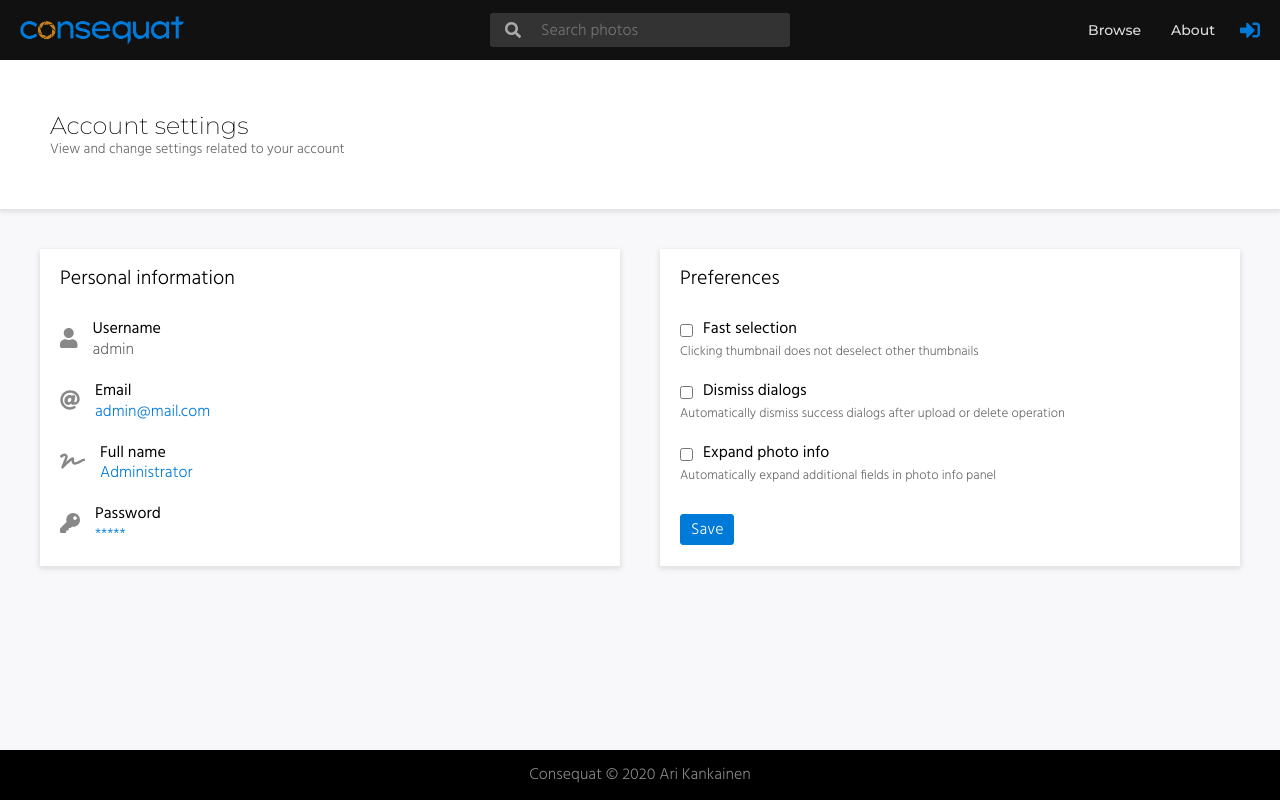
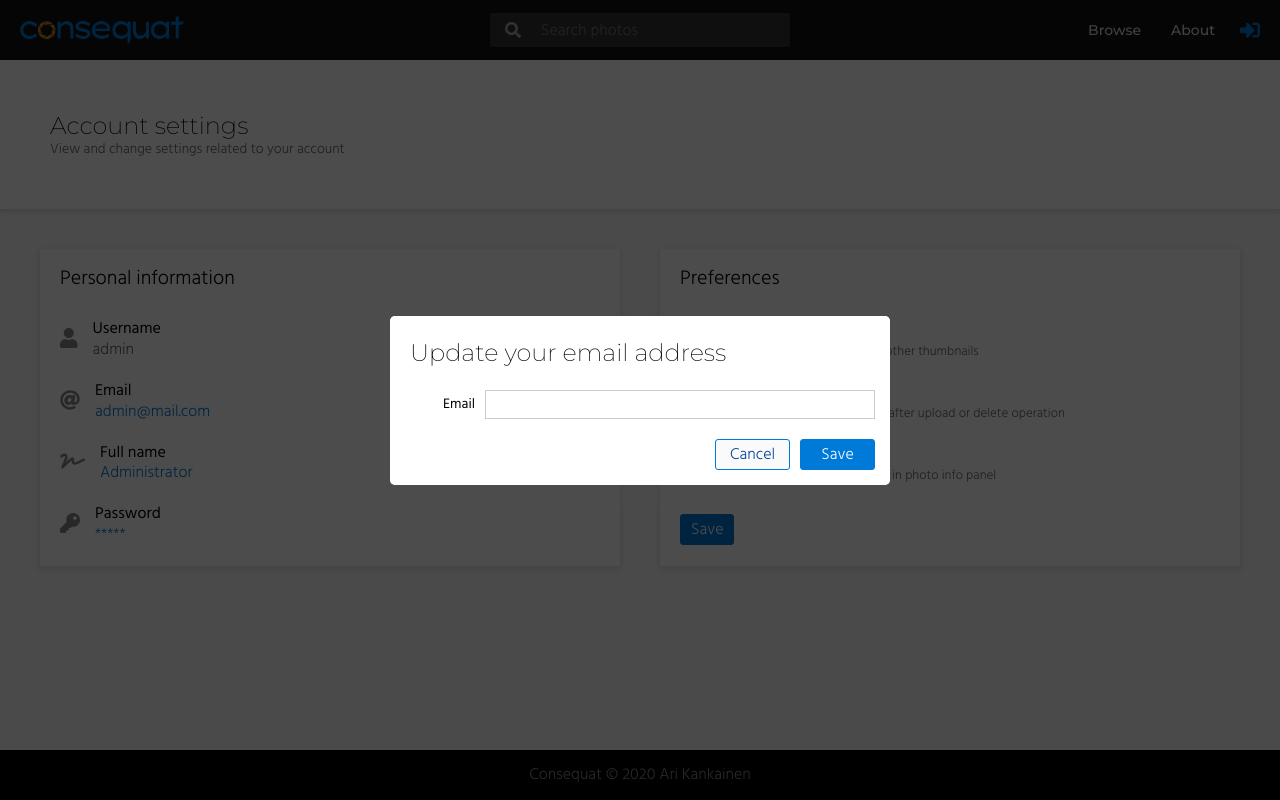
Before and after one commit to arikankainen/consequat-client, a React (Create React App) app: page /account in a window 1280 px wide. Both pictures are taken after a click on the element "admin@mail.com". Built offline with nearby package versions, Linux system fonts and the light colour scheme; what @apollo/link-context would draw is missing.

Commit message:
luotu alustava formi käyttäjän emailin vaihtoon

```diff
--- a/src/components/AccountPage/AccountPage.tsx
+++ b/src/components/AccountPage/AccountPage.tsx
@@ -1,4 +1,5 @@
 import React, { useState } from 'react';
+import * as Yup from 'yup';
 import Button from '../Buttons/Button';
 import TextSetting from './TextSetting';
 import CheckboxSetting from './CheckboxSetting';
@@ -6,6 +7,7 @@ import { ReactComponent as UsernameIcon } from '../../images/account_username.sv
 import { ReactComponent as EmailIcon } from '../../images/account_email.svg';
 import { ReactComponent as FullnameIcon } from '../../images/account_fullname.svg';
 import { ReactComponent as PasswordIcon } from '../../images/account_password.svg';
+import EditOneField, { EditOneFieldProps } from '../Dialogs/EditOneField';
 
 import {
   TopicAreaContainer,
@@ -22,14 +24,32 @@ const AccountPage = () => {
   const [fastSelection, setFastSelection] = useState(false);
   const [dismissDialogs, setDismissDialogs] = useState(false);
   const [expandInfo, setExpandInfo] = useState(false);
+  const [editOneField, setEditOneField] = useState<EditOneFieldProps>({});
 
   const handleSubmit = (event: React.FormEvent<HTMLFormElement>) => {
     event.preventDefault();
     console.log('submit', fastSelection, dismissDialogs, expandInfo);
   };
 
+  const handleEmailChange = () => {
+    setEditOneField({
+      open: true,
+      topic: 'Update your email address',
+      fieldText: 'Email',
+      handleOk: () => void 0,
+      handleCancel: () => setEditOneField({}),
+      defaultValue: 'test@mail.com',
+      validation: Yup.object({
+        field: Yup.string()
+          .email('Must be valid email')
+          .required('Email cannot be empty'),
+      }),
+    });
+  };
+
   return (
     <>
+      <EditOneField {...editOneField} />
       <TopicAreaContainer>
         <TopicArea>
           <Topic>Account settings</Topic>
@@ -46,7 +66,7 @@ const AccountPage = () => {
               label="Email"
               value="admin@mail.com"
               Icon={EmailIcon}
-              onClick={() => console.log('change email')}
+              onClick={handleEmailChange}
             />
             <TextSetting
               label="Full name"
--- /dev/null
+++ b/src/components/Dialogs/EditOneField.tsx
@@ -0,0 +1,86 @@
+import React, { useState, useEffect } from 'react';
+import * as Yup from 'yup';
+import EditOneFieldDialog from './EditOneFieldDialog';
+
+export interface FormValues {
+  field: string;
+}
+
+const initialValues: FormValues = {
+  field: '',
+};
+
+const validation = Yup.object({});
+
+export interface EditOneFieldProps {
+  open?: boolean;
+  topic?: string;
+  fieldText?: string;
+  defaultValue?: string;
+  handleOk?: () => void;
+  handleCancel?: () => void;
+  validation?: Yup.ObjectSchema<object | undefined>;
+}
+
+const EditOneField: React.FC<EditOneFieldProps> = props => {
+  const [open, setOpen] = useState<boolean>(false);
+  const [savedProps, setSavedProps] = useState<EditOneFieldProps>({});
+  const [saving, setSaving] = useState<boolean>(false);
+  const [message, setMessage] = useState<string>('');
+
+  useEffect(() => {
+    if (props.open) {
+      setSavedProps(props);
+      setOpen(true);
+      setSaving(false);
+      setMessage('');
+    } else {
+      setOpen(false);
+    }
+  }, [props]);
+
+  useEffect(() => {
+    initialValues.field = savedProps.defaultValue ? savedProps.defaultValue : '';
+  }, [savedProps]);
+
+  const handleCancel = () => {
+    if (savedProps.handleCancel) savedProps.handleCancel();
+  };
+
+  const handleSubmit = (values: FormValues) => {
+    setMessage('Saving...');
+    setSaving(true);
+
+    // saveAlbum.execute({
+    //   name: values.name,
+    //   description: values.description,
+    //   id: savedProps.album.id,
+    // });
+  };
+
+  // useEffect(() => {
+  //   if (saveAlbum.response.status === SaveAlbumStatus.ready) {
+  //     setMessage('');
+  //     handleCancel();
+  //   } else if (saveAlbum.response.status === SaveAlbumStatus.error) {
+  //     setMessage('Error!');
+  //     setSaving(false);
+  //   }
+  // }, [saveAlbum.response.status]); // eslint-disable-line
+
+  return (
+    <EditOneFieldDialog
+      open={open}
+      topic={savedProps.topic}
+      fieldText={savedProps.fieldText}
+      message={message}
+      saving={saving}
+      initialValues={initialValues}
+      validation={props.validation || validation}
+      handleSubmit={handleSubmit}
+      handleCancel={handleCancel}
+    />
+  );
+};
+
+export default EditOneField;
--- /dev/null
+++ b/src/components/Dialogs/EditOneFieldDialog.tsx
@@ -0,0 +1,77 @@
+import React from 'react';
+import { Formik, Form } from 'formik';
+import * as Yup from 'yup';
+import BaseDialog from './BaseDialog';
+import Button, { ButtonColor } from '../Buttons/Button';
+import { FormValues } from './EditOneField';
+import { TextInput } from './Inputs';
+import {
+  DialogContainer,
+  DialogTopic,
+  DialogContent,
+  DialogButtonArea,
+  SavingIndicator,
+} from './style';
+
+export interface Props {
+  open: boolean;
+  topic?: string;
+  fieldText?: string;
+  handleSubmit: (values: FormValues) => void;
+  handleCancel: () => void;
+  saving: boolean;
+  message: string;
+  initialValues: FormValues;
+  validation: Yup.ObjectSchema<object | undefined>;
+}
+
+const EditAlbumDialog: React.FC<Props> = ({
+  open,
+  topic,
+  fieldText,
+  handleSubmit,
+  handleCancel,
+  message,
+  saving,
+  initialValues,
+  validation,
+}) => {
+  return (
+    <BaseDialog open={open}>
+      <DialogContainer>
+        <Formik
+          initialValues={initialValues}
+          enableReinitialize={true}
+          validationSchema={validation}
+          onSubmit={handleSubmit}
+        >
+          <Form>
+            <DialogTopic>{topic}</DialogTopic>
+            <DialogContent>
+              <TextInput name="field" label={fieldText || 'field'} />
+            </DialogContent>
+            <DialogButtonArea>
+              <SavingIndicator>{message}</SavingIndicator>
+              <Button
+                text="Cancel"
+                type="button"
+                width={75}
+                color={ButtonColor.whiteWithBlueBorder}
+                onClick={handleCancel}
+              />
+              <Button
+                text="Save"
+                type="submit"
+                width={75}
+                disabled={saving}
+                onClick={() => void 0}
+              />
+            </DialogButtonArea>
+          </Form>
+        </Formik>
+      </DialogContainer>
+    </BaseDialog>
+  );
+};
+
+export default EditAlbumDialog;
--- a/src/utils/types.ts
+++ b/src/utils/types.ts
@@ -14,6 +14,12 @@ export interface User {
   photos: Photo[];
   albums: Album[];
   id: string;
+}
+
+export interface UserToSave {
+  email?: string;
+  oldPassword?: string;
+  newPassword?: string;
 }
 
 export interface Photo {
```
Also changed, not shown: src/hooks/useSaveUser.ts (added, +121 -0 lines).
